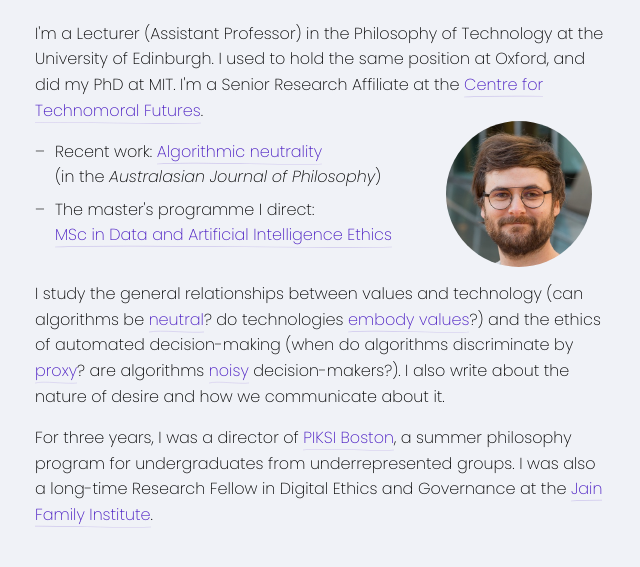
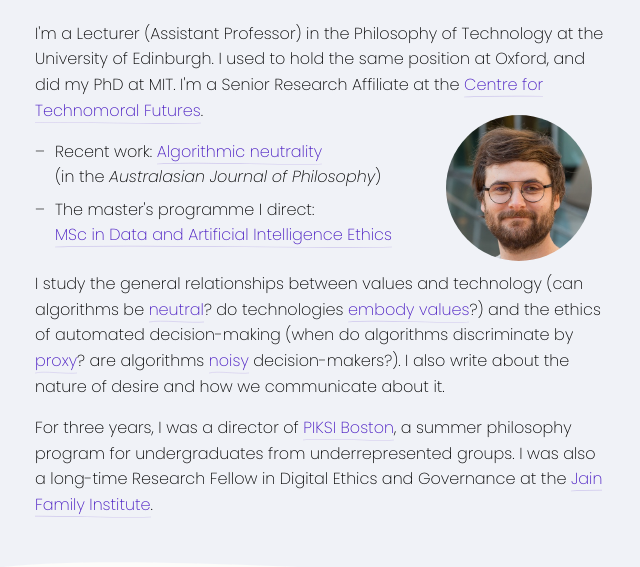
Before and after one commit to milo-pb/website, a plain HTML site: page index.html in a window 1280 px wide. Shown: the part 193-760 px from the top of the page, without its empty margins (319-959 px from the left). Drawn offline with Linux system fonts and the light colour scheme.

```diff
--- a/index.html
+++ b/index.html
@@ -19,7 +19,7 @@
   <link rel="preconnect" href="https://fonts.googleapis.com">
   <link rel="preconnect" href="https://fonts.gstatic.com" crossorigin>
   <link rel="stylesheet" href="https://fonts.googleapis.com/css2?family=Poppins:ital,wght@0,200;0,400;1,200&display=swap">
-  <link rel="stylesheet" href="styles.css?v=18">
+  <link rel="stylesheet" href="styles.css?v=19">
 </head>
 <body>
   <div class="hero">
--- a/styles.css
+++ b/styles.css
@@ -277,7 +277,7 @@ ul.dash li::before {
     display: block;
     width: 146px;
     height: 146px;
-    margin: -18px 0 14px;
+    margin: -24px 0 8px;
     border-radius: 50%;
     object-fit: cover;
   }
```
Also changed, not shown: other-research.html (+1 -1 lines), pedagogy.html (+1 -1 lines), tech-research.html (+1 -1 lines).
